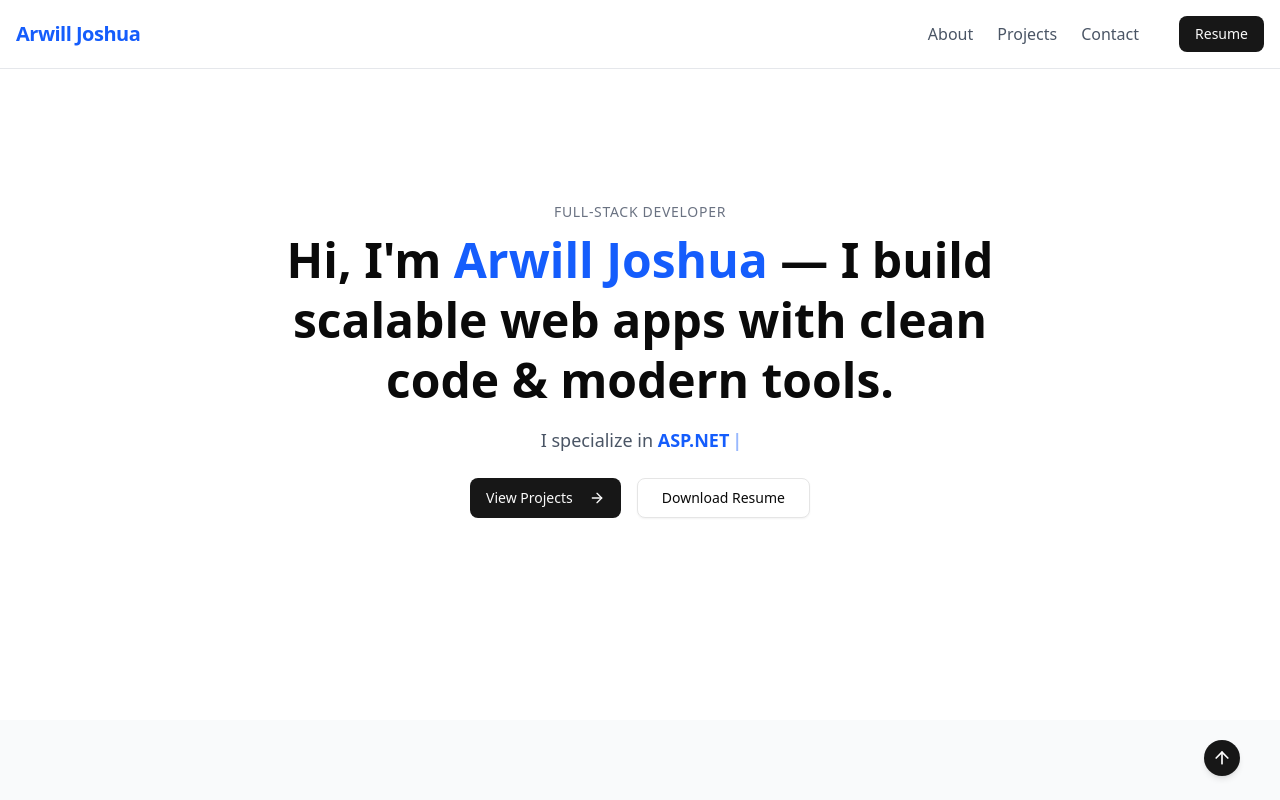
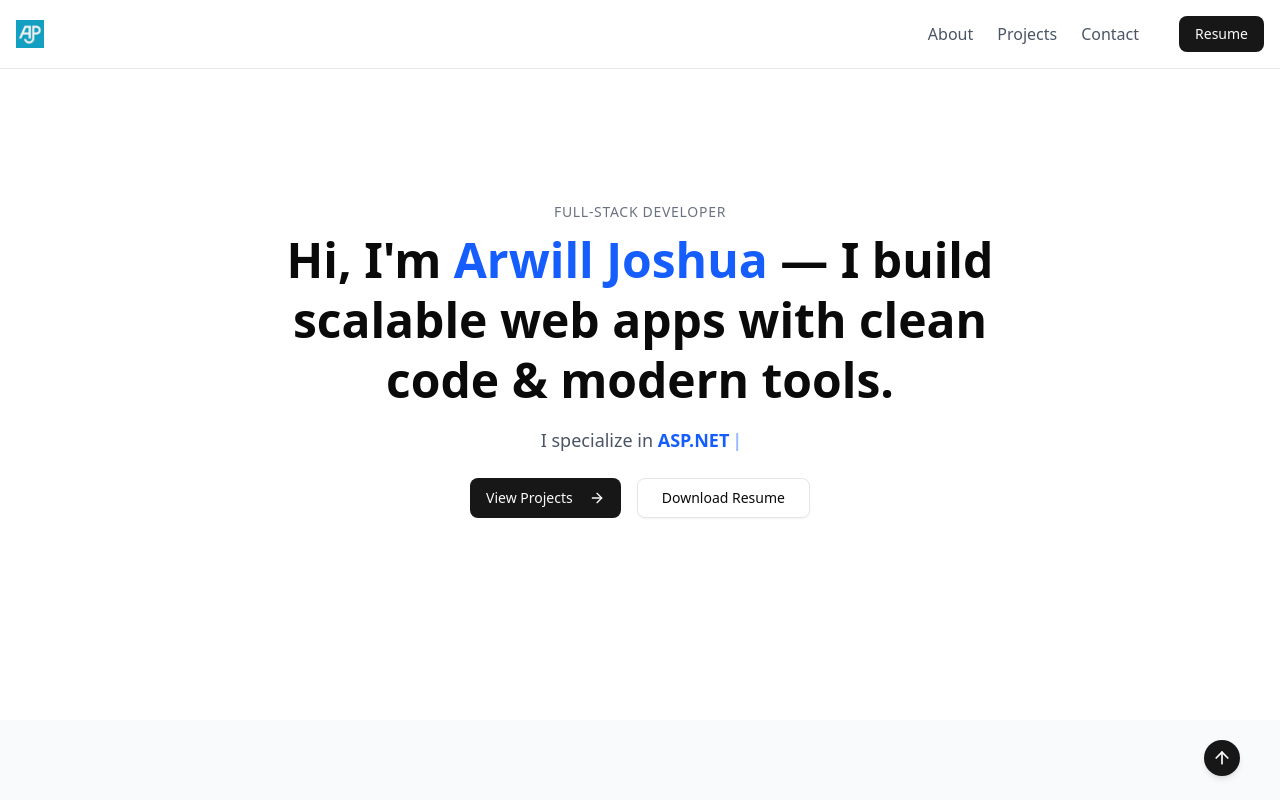
Before and after one commit to maynbyte/Portfolio-Polinag, a React (Vite) app: page / in a window 1280 px wide. Shown: the top 800 px of the page. Built offline with nearby package versions, Linux system fonts and the light colour scheme.

Commit message:
Replaced navbar text icon into logo

```diff
--- /dev/null
+++ b/src/components/Logo.tsx
@@ -0,0 +1,15 @@
+import logo from "@/assets/favicon.png"; // or .svg
+
+export default function Logo() {
+  return (
+    <a href="#top" className="flex items-center gap-2" aria-label="Arwill Joshua - Home">
+      <img
+        src={logo}
+        alt="Arwill Joshua logo"
+        className="h-7 w-7"
+      />
+      {/* Keep the text for screen readers only */}
+      <span className="sr-only">Arwill Joshua</span>
+    </a>
+  );
+}
--- a/src/components/Navbar.tsx
+++ b/src/components/Navbar.tsx
@@ -7,6 +7,7 @@ import {
   SheetContent,
   SheetClose,
 } from "@/components/ui/sheet";
+import Logo from "./Logo.tsx";
 
 export default function Navbar() {
   const [isOpen, setIsOpen] = useState(false);
@@ -20,10 +21,8 @@ export default function Navbar() {
   return (
     <header className="w-full fixed top-0 z-50 bg-white border-b border-gray-200">
       <div className="container mx-auto px-4 py-4 flex justify-between items-center">
-        {/* Logo / Name */}
-        <h1 className="text-xl font-bold tracking-tight text-blue-600">
-          Arwill Joshua
-        </h1>
+      {/* Logo */}
+      <Logo/>
 
         {/* Desktop Nav */}
         <nav className="hidden md:flex items-center gap-6">
```
